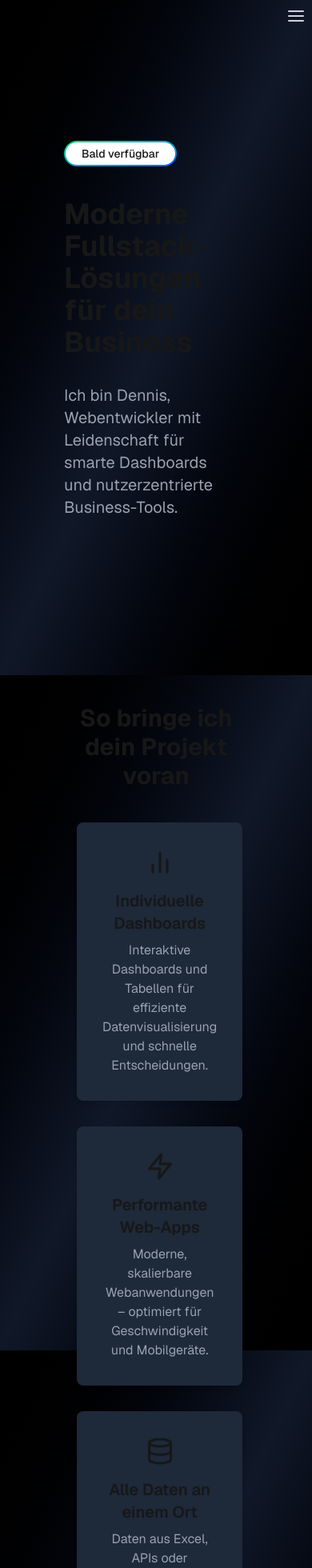
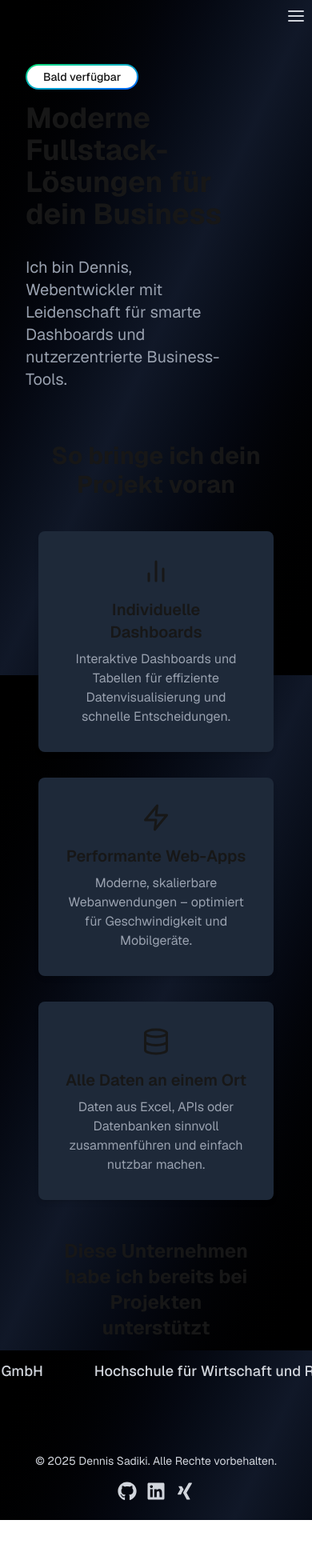
Before and after one commit to AchillesGit/portfolio, a Next.js app: page / in a window 390 px wide. Shown: the top 1960 px of the page at 80% size. After the commit the page ends 1900 px from the top, so only its background shows below. Built offline with nearby package versions, Linux system fonts and the light colour scheme.

Commit message:
Refactor layout and styling for EmployerMarquee, Footer, Hero, ServiceList, and Home components for improved responsiveness and consistency

```diff
--- a/app/components/employerMarquee.tsx
+++ b/app/components/employerMarquee.tsx
@@ -8,8 +8,8 @@ const employers = [
 
 export const EmployerMarquee = () => {
   return (
-    <section className='py-12 relative w-screen -ms-24'>
-      <h2 className='text-center text-2xl font-bold mb-6'>
+    <section className='py-4 md:py-12 relative w-full'>
+      <h2 className='text-center text-2xl font-bold mb-6 px-20'>
         Diese Unternehmen habe ich bereits bei Projekten unterstützt
       </h2>
       <Marquee gradient={false} speed={50} pauseOnHover={true} autoFill>
--- a/app/components/footer.tsx
+++ b/app/components/footer.tsx
@@ -3,7 +3,7 @@ import { FaGithub, FaLinkedin, FaXing } from "react-icons/fa6";
 
 export const Footer = () => {
   return (
-    <footer className='text-gray-300 py-6 mt-12'>
+    <footer className='text-gray-300 mb-6 mt-18'>
       <p className='text-sm mb-4 md:mb-0 text-center'>
         &copy; {new Date().getFullYear()} Dennis Sadiki. Alle Rechte
         vorbehalten.
--- a/app/components/hero.tsx
+++ b/app/components/hero.tsx
@@ -2,9 +2,9 @@ import { AvailabilityBadge } from "./availabilityBadge";
 
 export function Hero() {
   return (
-    <section className='pt-34 pb-30 w-10/12'>
+    <section className='pt-10 px-8 md:pt-34 md:pb-30 w-10/12 md:px-20'>
       <div className='container mx-auto'>
-        <div className='mb-10'>
+        <div className='mb-4 md:mb-10'>
           <AvailabilityBadge />
         </div>
         <h1 className='text-4xl md:text-6xl font-bold mb-8'>
--- a/app/components/serviceList.tsx
+++ b/app/components/serviceList.tsx
@@ -30,7 +30,7 @@ const services: ServiceItem[] = [
 
 export function ServiceList() {
   return (
-    <section className='py-20'>
+    <section className='p-8 md:p-20'>
       <div className='container mx-auto px-4 text-center'>
         <h2 className='text-3xl md:text-4xl font-bold mb-10'>
           So bringe ich dein Projekt voran{" "}
--- a/app/page.tsx
+++ b/app/page.tsx
@@ -4,7 +4,7 @@ import { ServiceList } from "./components/serviceList";
 
 export default function Home() {
   return (
-    <div className='min-h-screen px-20 fade-in'>
+    <div className='min-h-screen fade-in'>
       <Hero />
       <ServiceList />
       <EmployerMarquee />
```
